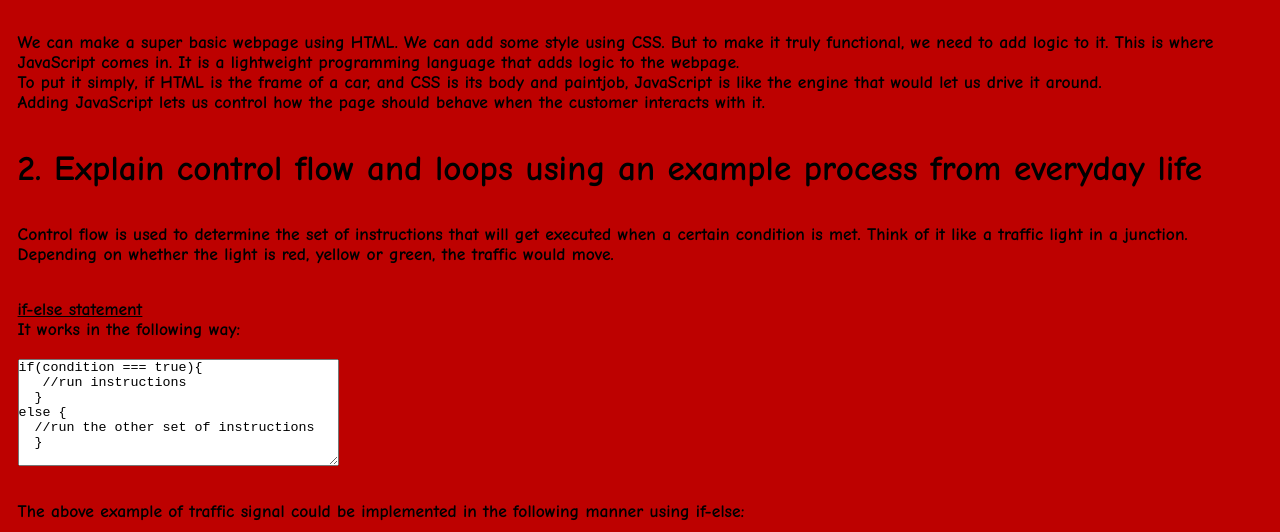
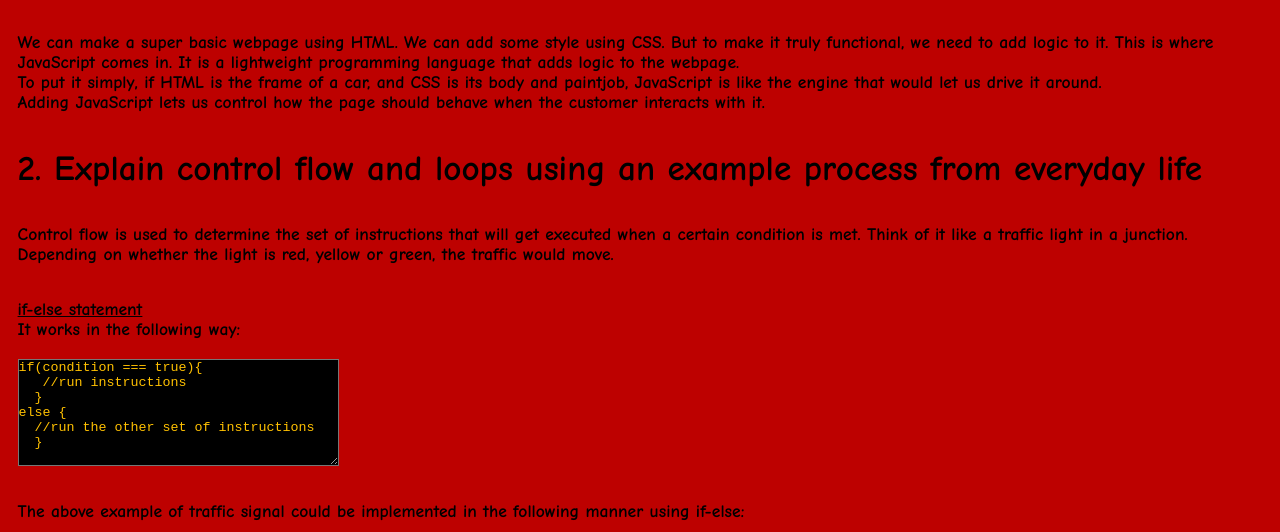
Before and after one commit to guilded-phoenix/robierobz.github.io, a plain HTML site: page blog/javascript-dom.html in a window 1280 px wide. Shown: the part 268-800 px from the top of the page. Drawn offline with Linux system fonts and the light colour scheme.

Commit message:
Update background and colour of text area

```diff
--- a/styles/main.css
+++ b/styles/main.css
@@ -92,7 +92,10 @@ a:not(.navigation__link--active):hover{
   font-size: 4rem;
   padding: 2rem;
 }
-
+.text-area{
+  background-color: var(--color-secondary);
+  color: var(--color-primary);
+}
 
 @media only screen and (max-width: 1280px){
   html{
@@ -332,6 +335,7 @@ a:not(.navigation__link--active):hover{
   color: var(--color-primary);
 }
 
+
 @media only screen and (max-width: 680px){
   .blog{
 
```
